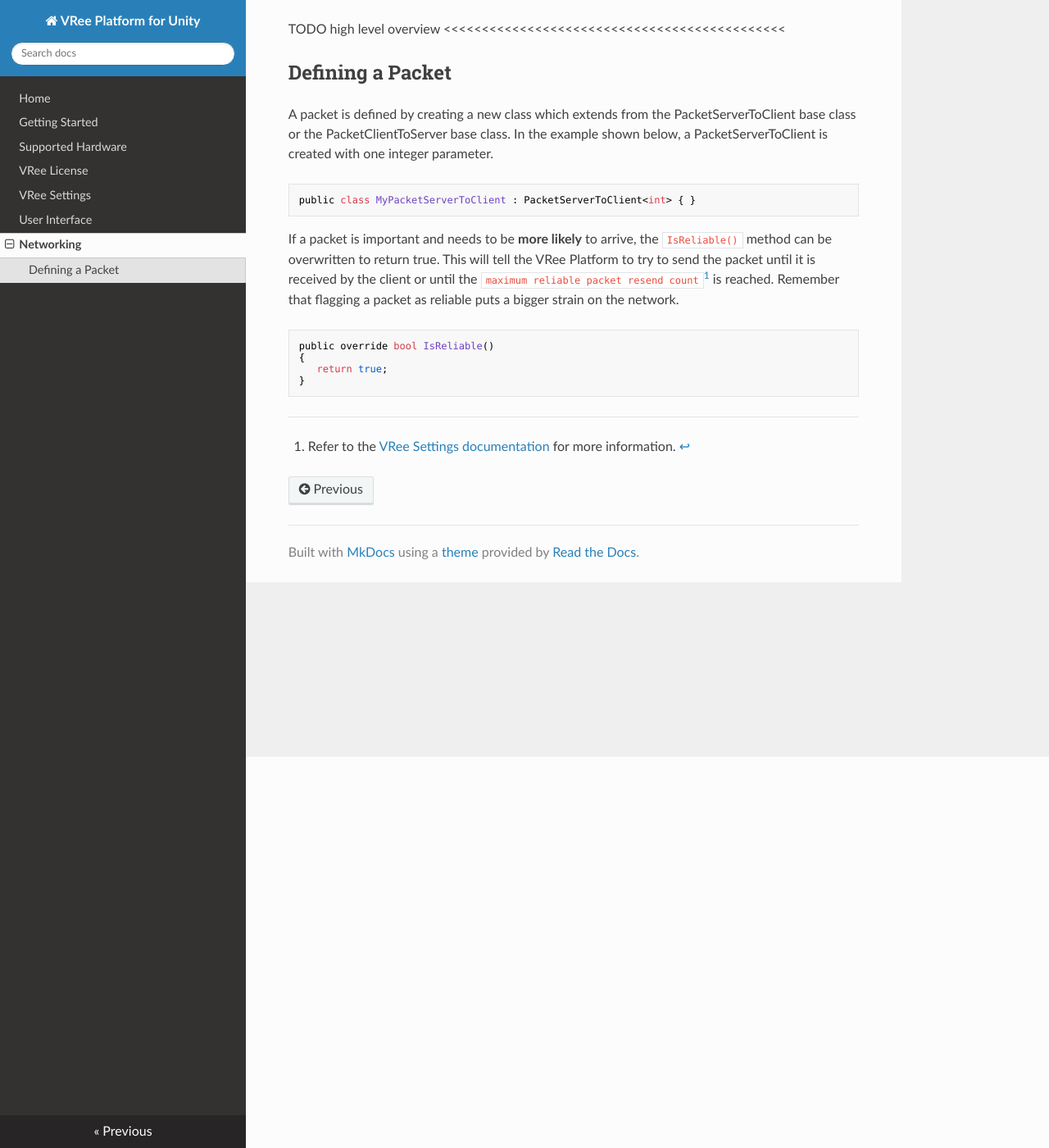
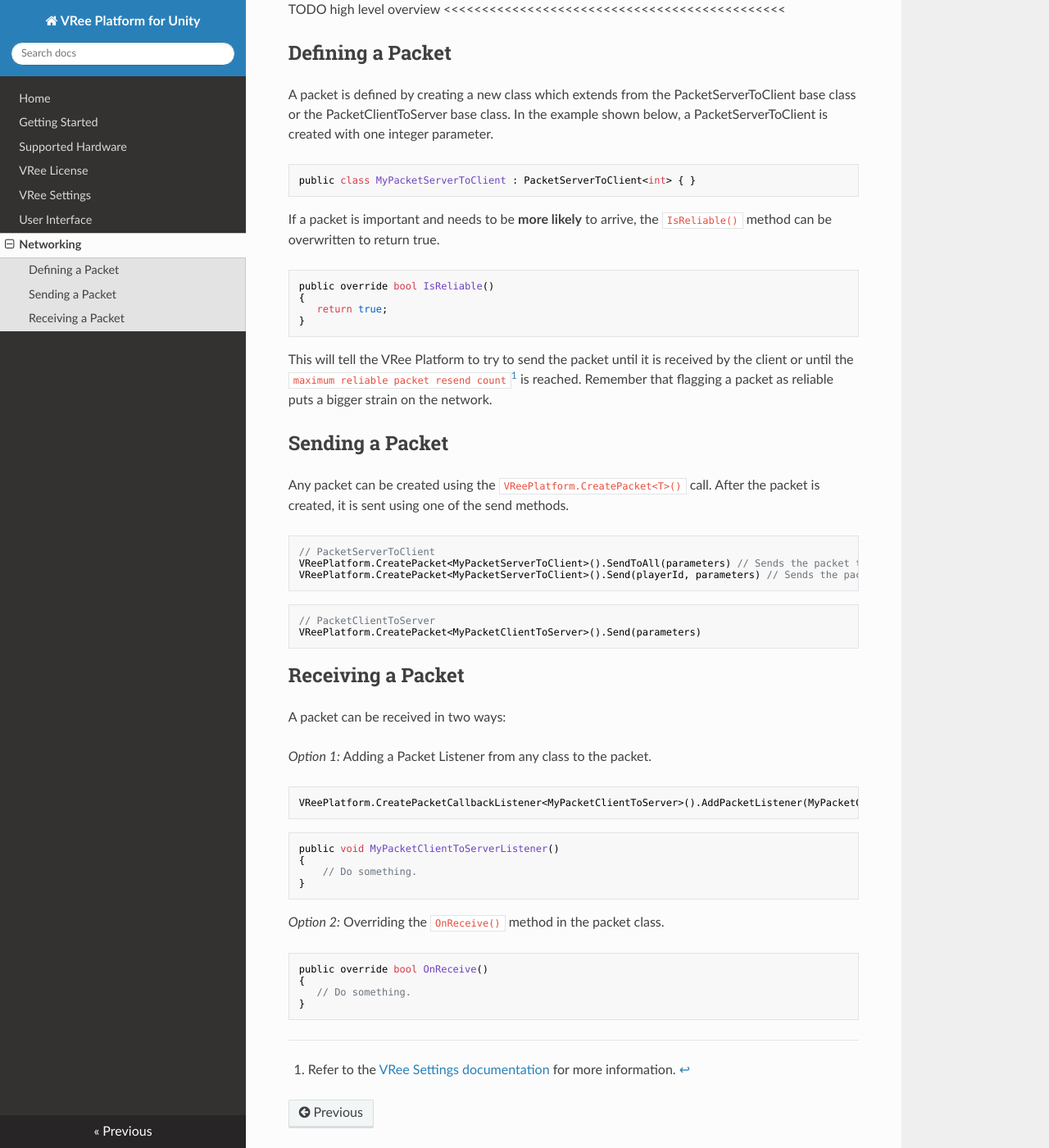
Before and after one commit to vree-sdk/documentation, an MkDocs documentation site: the page built from docs/networking.md, in a window 1280 px wide and 1400 px high, scrolled down 477 px. Shown: the whole window at 82% size. Built offline with MkDocs 1.6.1, drawn with Linux system fonts in a browser that asks for light colours; nearby versions of some CDN libraries; some of the changed text lies outside the part shown.

Commit message:
* Finished networking page for packages

````diff
--- a/docs/networking.md
+++ b/docs/networking.md
@@ -26,3 +24,45 @@
    return true;
 }
 ```
+
+This will tell the VRee Platform to try to send the packet until it is received by the client or until the `maximum reliable packet resend count`[^1] is reached. Remember that flagging a packet as reliable puts a bigger strain on the network.
+
+[^1]: Refer to the [VRee Settings documentation](/vree-settings/) for more information.
+
+## Sending a Packet
+
+Any packet can be created using the `VReePlatform.CreatePacket<T>()` call. After the packet is created, it is sent using one of the send methods.
+
+```c#
+// PacketServerToClient
+VReePlatform.CreatePacket<MyPacketServerToClient>().SendToAll(parameters) // Sends the packet to all connected clients.
+VReePlatform.CreatePacket<MyPacketServerToClient>().Send(playerId, parameters) // Sends the packet to a specific client.
+```
+
+```c#
+// PacketClientToServer
+VReePlatform.CreatePacket<MyPacketClientToServer>().Send(parameters)
+```
+
+## Receiving a Packet
+
+A packet can be received in two ways:
+
+*Option 1:* Adding a Packet Listener from any class to the packet.
+```c#
+VReePlatform.CreatePacketCallbackListener<MyPacketClientToServer>().AddPacketListener(MyPacketClientToServerListener);
+```
+```c#
+public void MyPacketClientToServerListener()
+{
+    // Do something.
+}
+```
+
+*Option 2:* Overriding the `OnReceive()` method in the packet class.
+```c#
+public override bool OnReceive()
+{
+   // Do something.
+}
+```
````
Also changed, not shown: other parts of docs/networking.md (+2 -4 lines).
